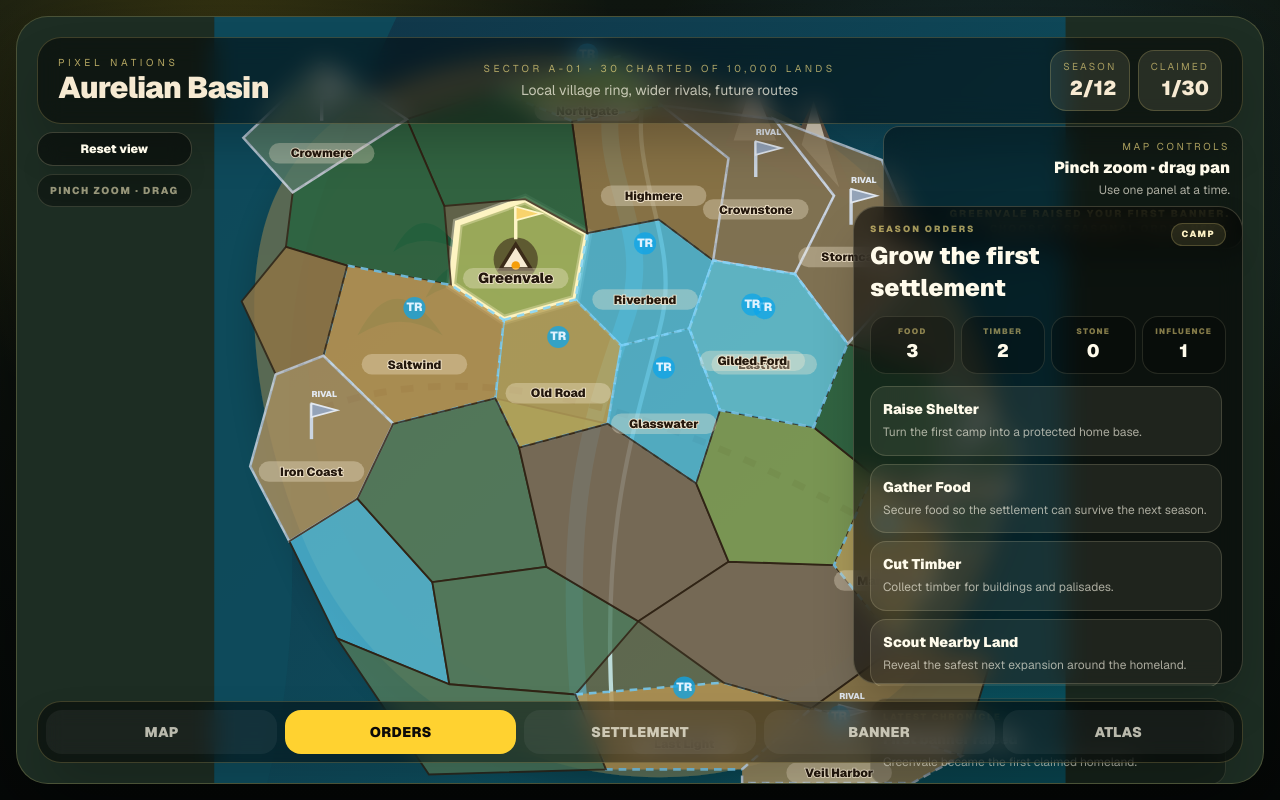
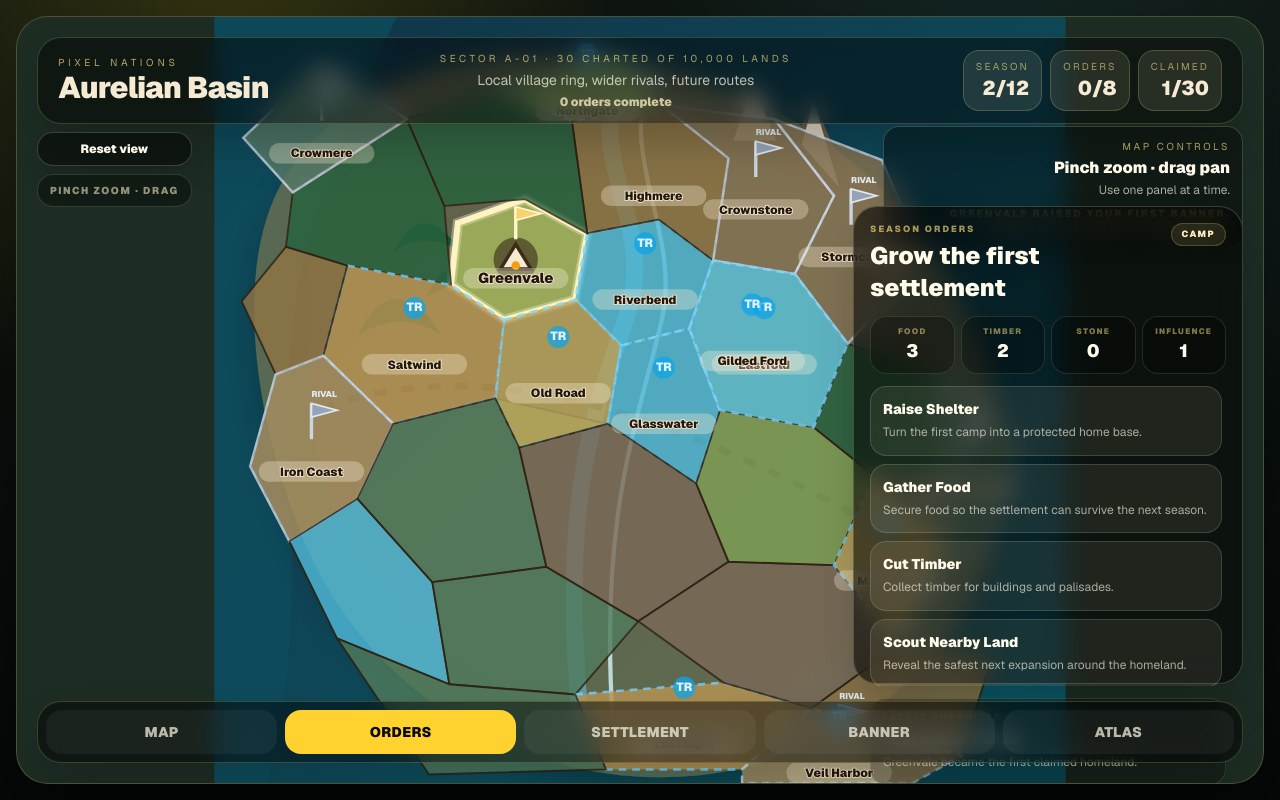
Before and after one commit to tomat60/pixel-nations, a Next.js app: page /play in a window 1280 px wide. Both pictures are taken after a click on the button "Choose this land". Built offline with nearby package versions, Linux system fonts and the light colour scheme.

Commit message:
fix: expose completed order count in play HUD

```diff
--- a/app/play/components/TopBar.tsx
+++ b/app/play/components/TopBar.tsx
@@ -11,9 +11,11 @@ export function TopBar({ state }: { state: PlayState }) {
       <div className="hidden text-center md:block">
         <p className="text-[10px] uppercase tracking-[0.34em] text-amber-200/65">Sector A-01 · {chartedLands} charted of {worldLands.toLocaleString()} lands</p>
         <p className="mt-1 text-sm text-amber-50/70">Local village ring, wider rivals, future routes</p>
+        {state.ownedPlotIds.length > 0 ? <p className="mt-1 text-xs font-black text-amber-100/75">{state.completedOrders.length} orders complete</p> : null}
       </div>
       <div className="flex items-center gap-1.5 text-right md:gap-2">
         <HudChip label="Season" value={`${state.season}/12`} />
+        <HudChip label="Orders" value={`${state.completedOrders.length}/8`} />
         <HudChip label="Claimed" value={`${state.ownedPlotIds.length}/${chartedLands}`} />
       </div>
     </header>
```
